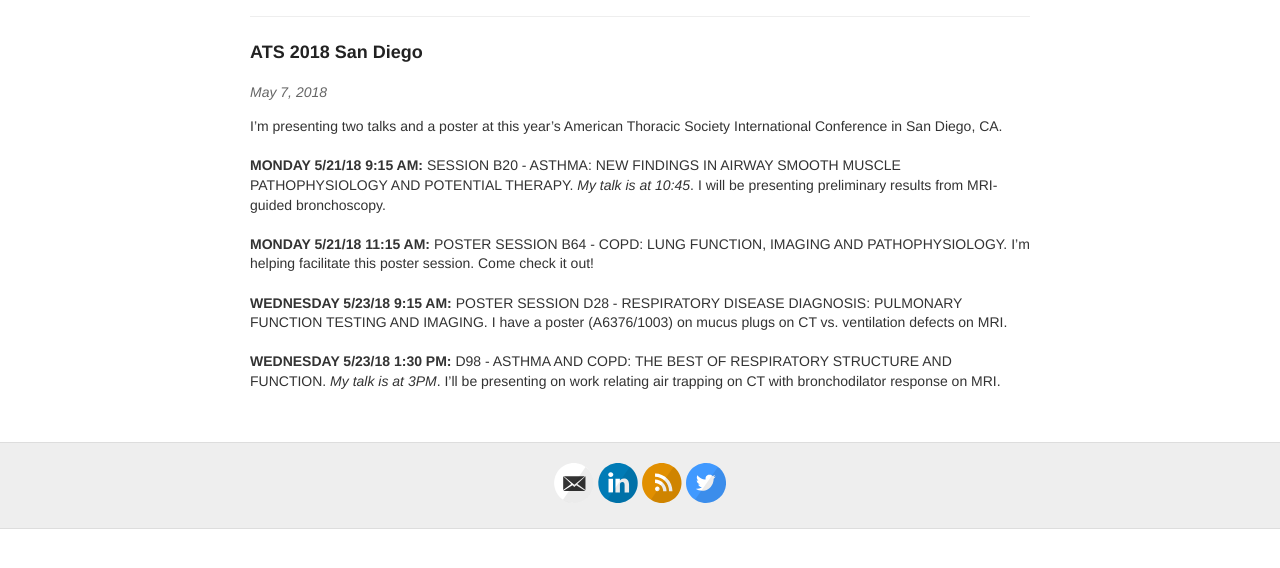
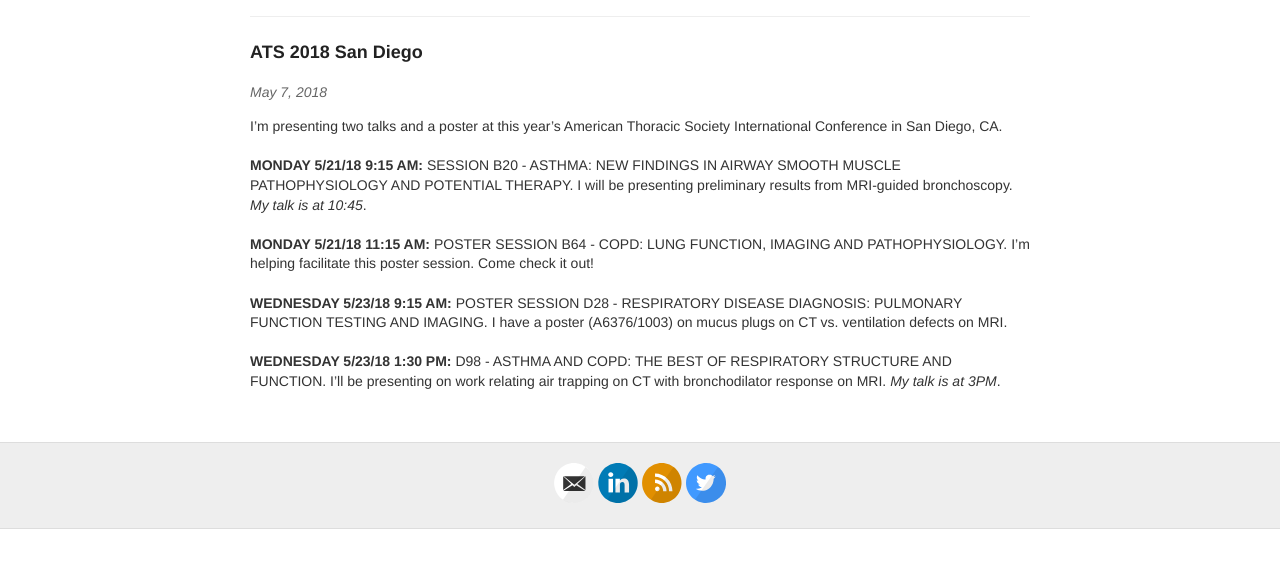
Before and after one commit to mummydg/mummydg.github.io, a Jekyll site: the page built from _posts/2018-05-07-ATS-2018.md, in a window 1280 px wide, cut to the strip 144-712 px from the top of the page. Built offline with Jekyll 4.4.1, drawn with Linux system fonts in a browser that asks for light colours.

Commit message:
fixing formatting again

```diff
--- a/_posts/2018-05-07-ATS-2018.md
+++ b/_posts/2018-05-07-ATS-2018.md
@@ -6,10 +6,10 @@
 
 I'm presenting two talks and a poster at this year's American Thoracic Society International Conference in San Diego, CA.
 <br><br>
-<b>MONDAY 5/21/18 9:15 AM:</b> SESSION B20 - ASTHMA: NEW FINDINGS IN AIRWAY SMOOTH MUSCLE PATHOPHYSIOLOGY AND POTENTIAL THERAPY. <i>My talk is at 10:45</i>. I will be presenting preliminary results from MRI-guided bronchoscopy.
+<b>MONDAY 5/21/18 9:15 AM:</b> SESSION B20 - ASTHMA: NEW FINDINGS IN AIRWAY SMOOTH MUSCLE PATHOPHYSIOLOGY AND POTENTIAL THERAPY. I will be presenting preliminary results from MRI-guided bronchoscopy. <i>My talk is at 10:45</i>.
 <br><br>
 <b>MONDAY 5/21/18 11:15 AM:</b> POSTER SESSION B64 - COPD: LUNG FUNCTION, IMAGING AND PATHOPHYSIOLOGY. I'm helping facilitate this poster session. Come check it out!
 <br><br>
 <b>WEDNESDAY 5/23/18 9:15 AM:</b> POSTER SESSION D28 - RESPIRATORY DISEASE DIAGNOSIS: PULMONARY FUNCTION TESTING AND IMAGING. I have a poster (A6376/1003) on mucus plugs on CT vs. ventilation defects on MRI.
 <br><br>
-<b>WEDNESDAY 5/23/18 1:30 PM: </b> D98 - ASTHMA AND COPD: THE BEST OF RESPIRATORY STRUCTURE AND FUNCTION. <i>My talk is at 3PM</i>. I'll be presenting on work relating air trapping on CT with bronchodilator response on MRI.
+<b>WEDNESDAY 5/23/18 1:30 PM: </b> D98 - ASTHMA AND COPD: THE BEST OF RESPIRATORY STRUCTURE AND FUNCTION. I'll be presenting on work relating air trapping on CT with bronchodilator response on MRI. <i>My talk is at 3PM</i>.
```
